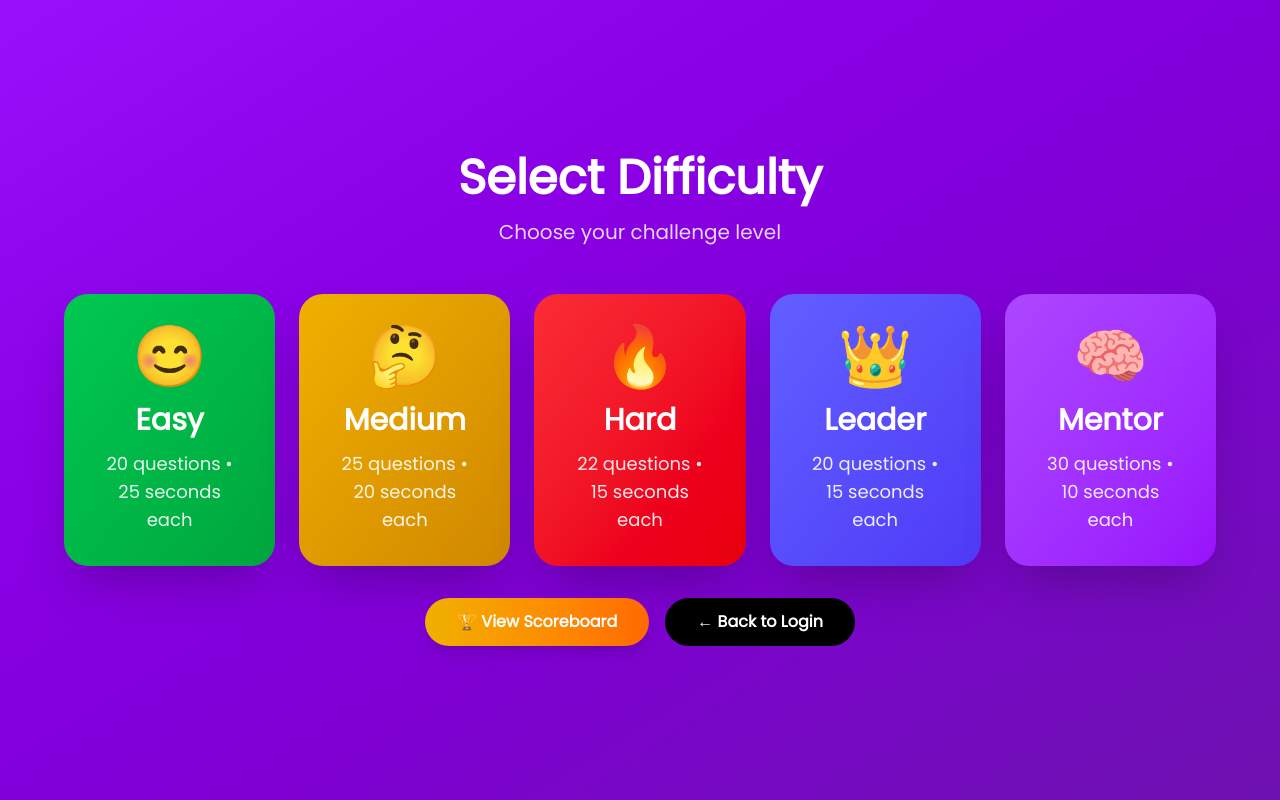
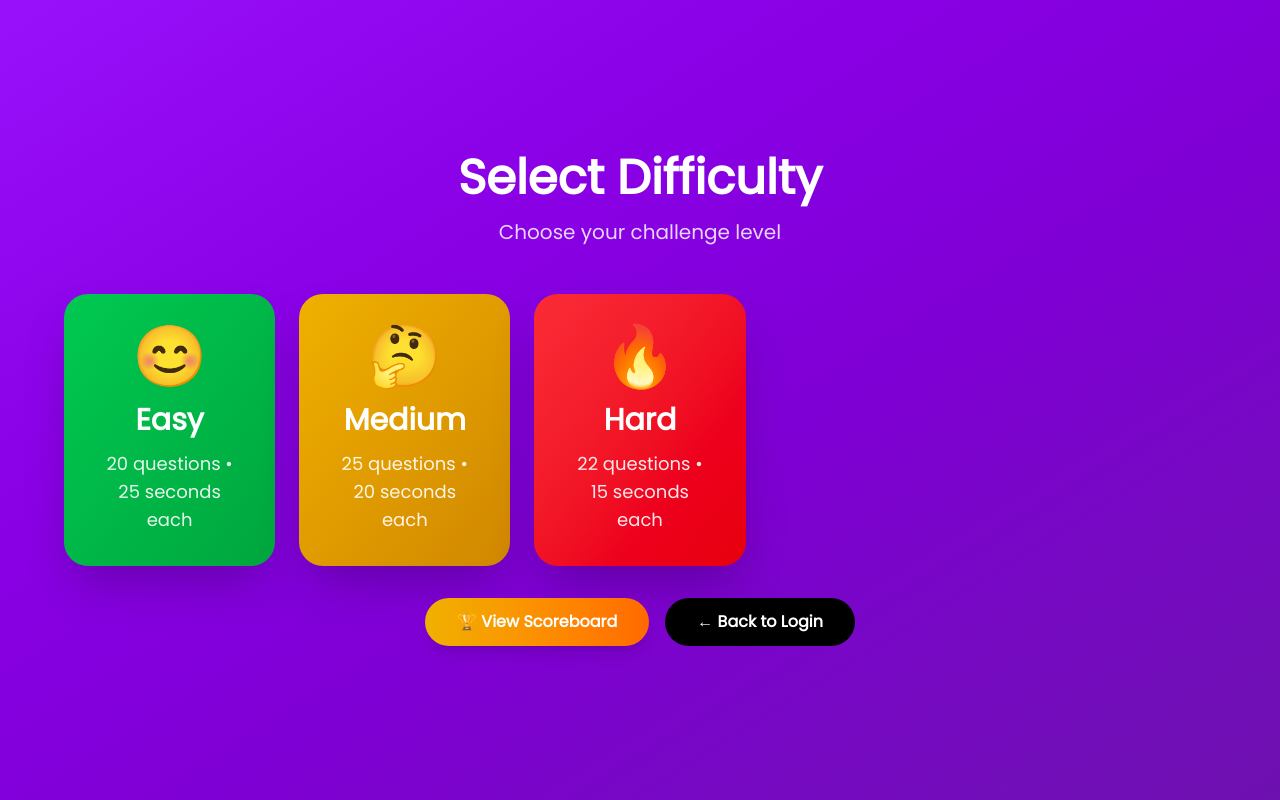
Before and after one commit to Musa-Mundia/KP2-Birmingham-quiz-app, a React (Vite) app: page /difficulty in a window 1280 px wide. Built offline with nearby package versions, Linux system fonts and the light colour scheme.

Commit message:
Jords was added

```diff
--- a/src/Components/DifficultySelection/DiffSelect.jsx
+++ b/src/Components/DifficultySelection/DiffSelect.jsx
@@ -5,8 +5,11 @@ export default function DifficultySelection({ userName, userRole }) {
   const navigate = useNavigate();
   const location = useLocation();
   const role = userRole || location.state?.userRole || 'member';
-  const leaderAllowedModes = ['leader', 'hard', 'mentor'];
+  const memberAllowedModes = ['easy', 'medium', 'hard'];
+  const restrictedAllowedModes = ['hard', 'leader', 'mentor'];
   const isLeader = role.toLowerCase() === 'leader';
+  const isMentor = role.toLowerCase() === 'mentor';
+  const isRestricted = isLeader || isMentor;
 
   const difficulties = [
     {
@@ -51,16 +54,11 @@ export default function DifficultySelection({ userName, userRole }) {
     }
   ];
 
-  const availableDifficulties = isLeader
-    ? difficulties.filter((diff) => leaderAllowedModes.includes(diff.id))
-    : difficulties;
+  const availableDifficulties = isRestricted
+    ? difficulties.filter((diff) => restrictedAllowedModes.includes(diff.id))
+    : difficulties.filter((diff) => memberAllowedModes.includes(diff.id));
 
   const handleDifficultySelect = (difficulty) => {
-    if (isLeader && !leaderAllowedModes.includes(difficulty)) {
-      alert('Leader accounts can only access Leader, Hard, and Mentor modes.');
-      return;
-    }
-
     // Check if there's a saved quiz progress for this difficulty
     const savedProgress = localStorage.getItem(`quiz_progress_${difficulty}`);
 
```
Also changed, not shown: users.txt, 1 other file (tests, documents, lock files or other folders).
